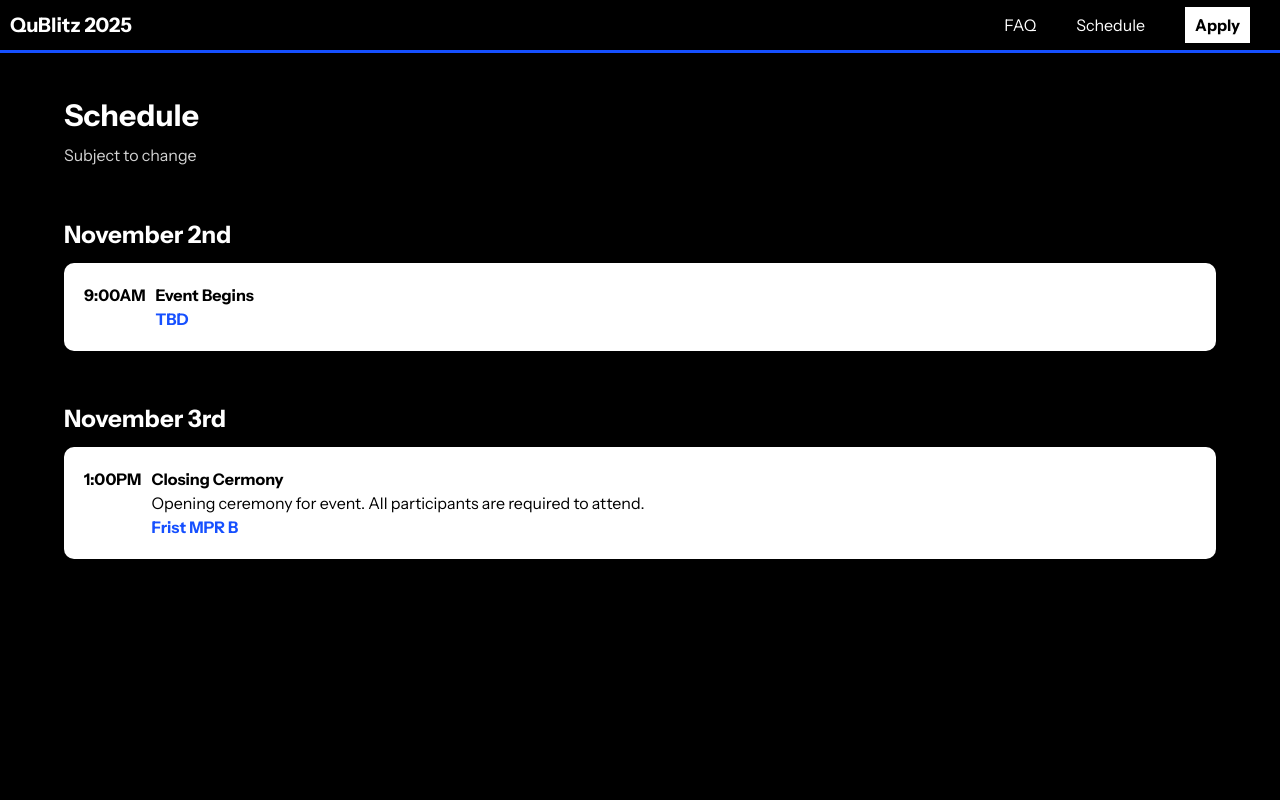
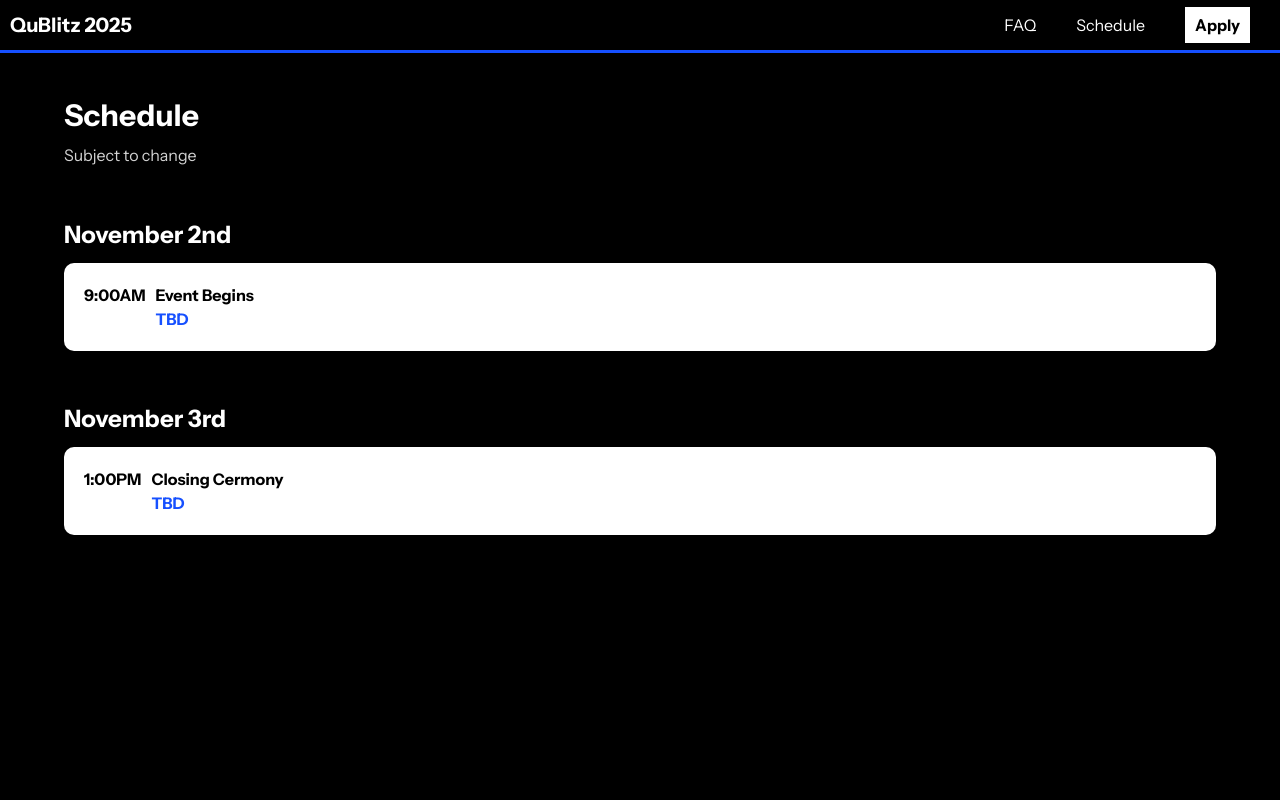
Before and after one commit to vincentcai26/princeton_ibm_qublitz, a Next.js app: page /schedule in a window 1280 px wide. Shown: the top 800 px of the page. Built offline with nearby package versions, Linux system fonts and the light colour scheme; no server answers.

Commit message:
update schedule

```diff
--- a/content/content.ts
+++ b/content/content.ts
@@ -65,8 +65,8 @@ const nov3 = [{
 // },{
     time: "1:00PM",
     name: "Closing Cermony",
-    description: "Opening ceremony for event. All participants are required to attend.",
-    location: "Frist MPR B"
+    // description: "Opening ceremony for event. All participants are required to attend.",
+    location: "TBD"
 }]
 
 /**
```
